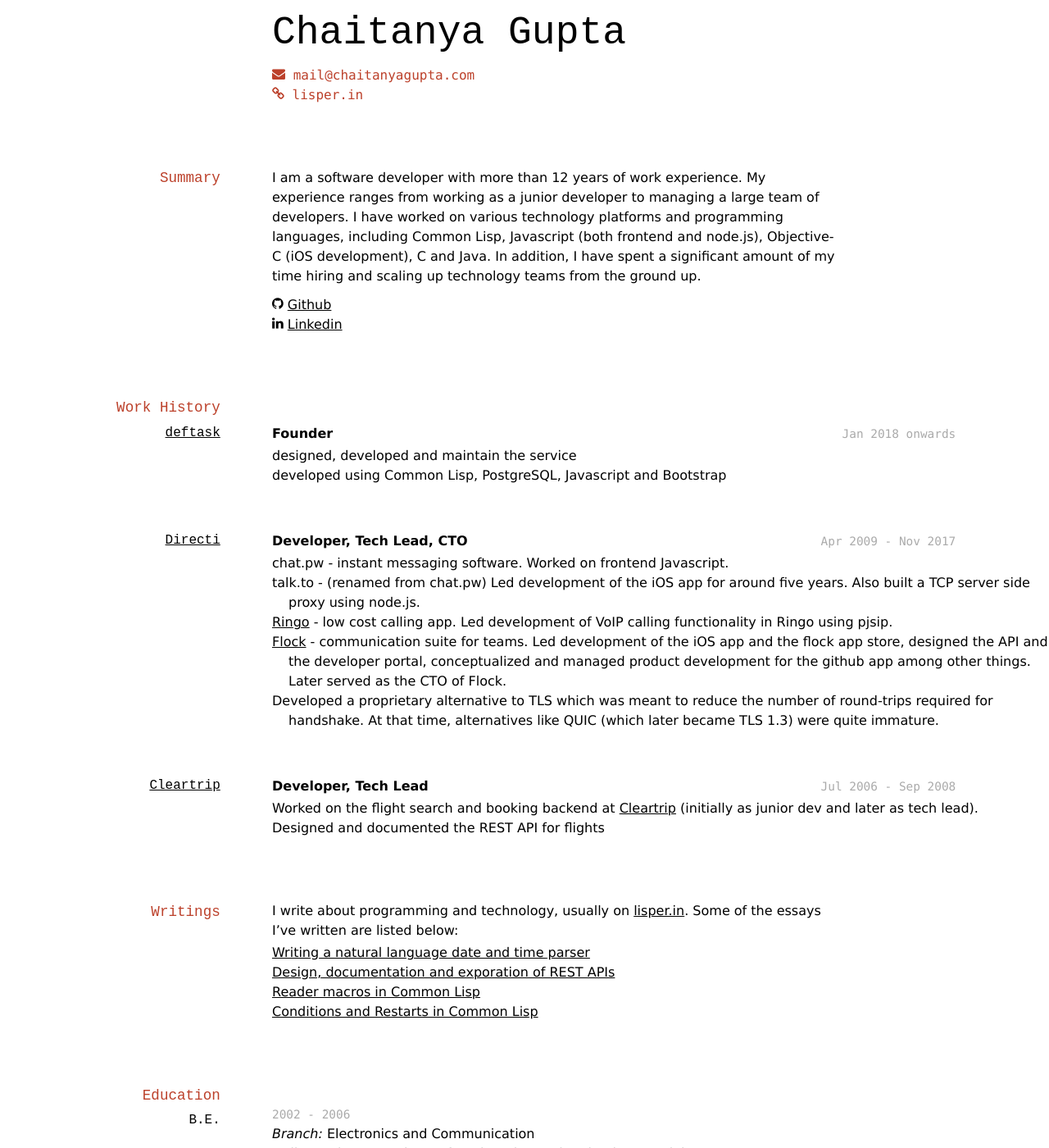
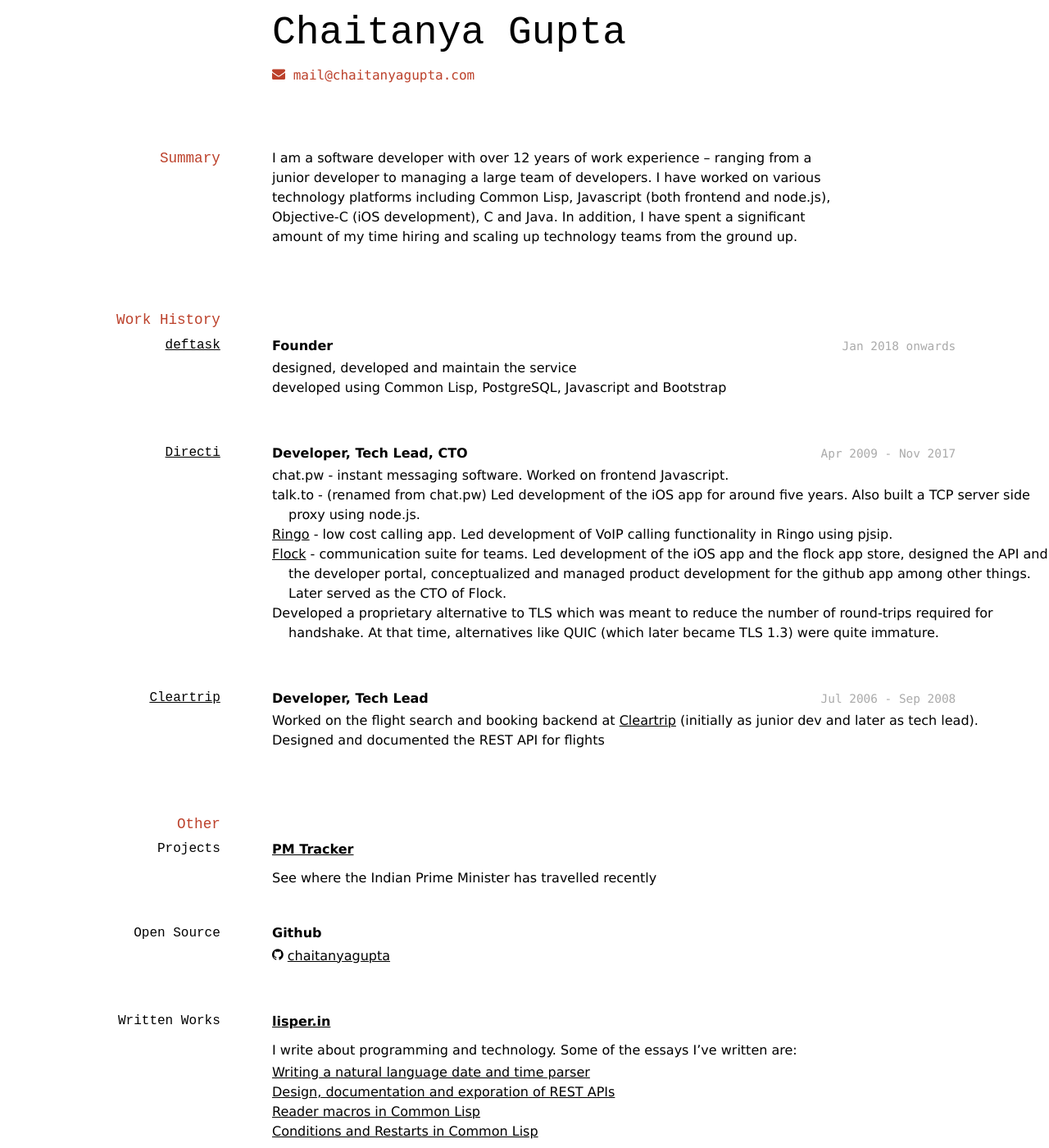
Before and after one commit to lisperin/lisperin.github.io, a Jekyll site: the page built from cv.md, in a window 1280 px wide and 1400 px high. Shown: the whole window at 82% size. Built offline with Jekyll 4.4.1, drawn with Linux system fonts in a browser that asks for light colours; some web fonts are replaced; some of the changed text lies outside the part shown.

Commit message:
Update cv

```diff
--- a/cv.md
+++ b/cv.md
@@ -9,23 +9,16 @@
 
 <div id="webaddress">
 <span class="icon-envelope"></span> <a href="mailto:mail@chaitanyagupta.com">mail@chaitanyagupta.com</a>
-<br>
-<span class="icon-chain"></span> <a href="https://lisper.in">lisper.in</a>
 </div>
 
 ## Summary
 
-I am a software developer with more than 12 years of work experience. My
-experience ranges from working as a junior developer to managing a large team
-of developers. I have worked on various technology platforms and programming
-languages, including Common Lisp, Javascript (both frontend and node.js),
-Objective-C (iOS development), C and Java. In addition, I have spent a
-significant amount of my time hiring and scaling up technology teams from the
-ground up.
-
-<span class="icon-github"></span> <a href="https://github.com/chaitanyagupta">Github</a>
-<br>
-<span class="icon-linkedin"></span> <a href="https://www.linkedin.com/in/chaitanyagupta">Linkedin</a>
+I am a software developer with over 12 years of work experience -- ranging from
+a junior developer to managing a large team of developers. I have worked on
+various technology platforms including Common Lisp, Javascript (both frontend
+and node.js), Objective-C (iOS development), C and Java. In addition, I have
+spent a significant amount of my time hiring and scaling up technology teams
+from the ground up.
 
 ## Work History
 
@@ -72,22 +65,36 @@
 
 [Cleartrip]: https://cleartrip.com
 
-## Writings
+## Other
 
-I write about programming and technology, usually on [lisper.in][]. Some of the
-essays I've written are listed below:
+### Projects
+
+[__PM Tracker__](https://pmtracker.in)
+
+See where the Indian Prime Minister has travelled recently
+
+### Open Source
+
+__Github__
+
+* <span class="icon-github" title="github"></span> [chaitanyagupta](https://github.com/chaitanyagupta)
+
+### Written Works
+
+[__lisper.in__](https://lisper.in)
+
+I write about programming and technology. Some of the essays I've written are:
 
 * [Writing a natural language date and time parser](https://lisper.in/nlp-date-parser)
 * [Design, documentation and exporation of REST APIs](https://lisper.in/rest-api-design)
 * [Reader macros in Common Lisp](https://lisper.in/reader-macros)
 * [Conditions and Restarts in Common Lisp](https://lisper.in/restarts)
 
-[lisper.in]: https://lisper.in
-
 ## Education
 
 ### B.E.
 
-* `2002 - 2006`
-* _Branch:_ Electronics and Communication
-* _College:_ Thapar Institute of Engineering and Technology, Patiala
+__Electronics and Communication__
+`2002 - 2006`
+
+* Thapar University, Patiala
```
